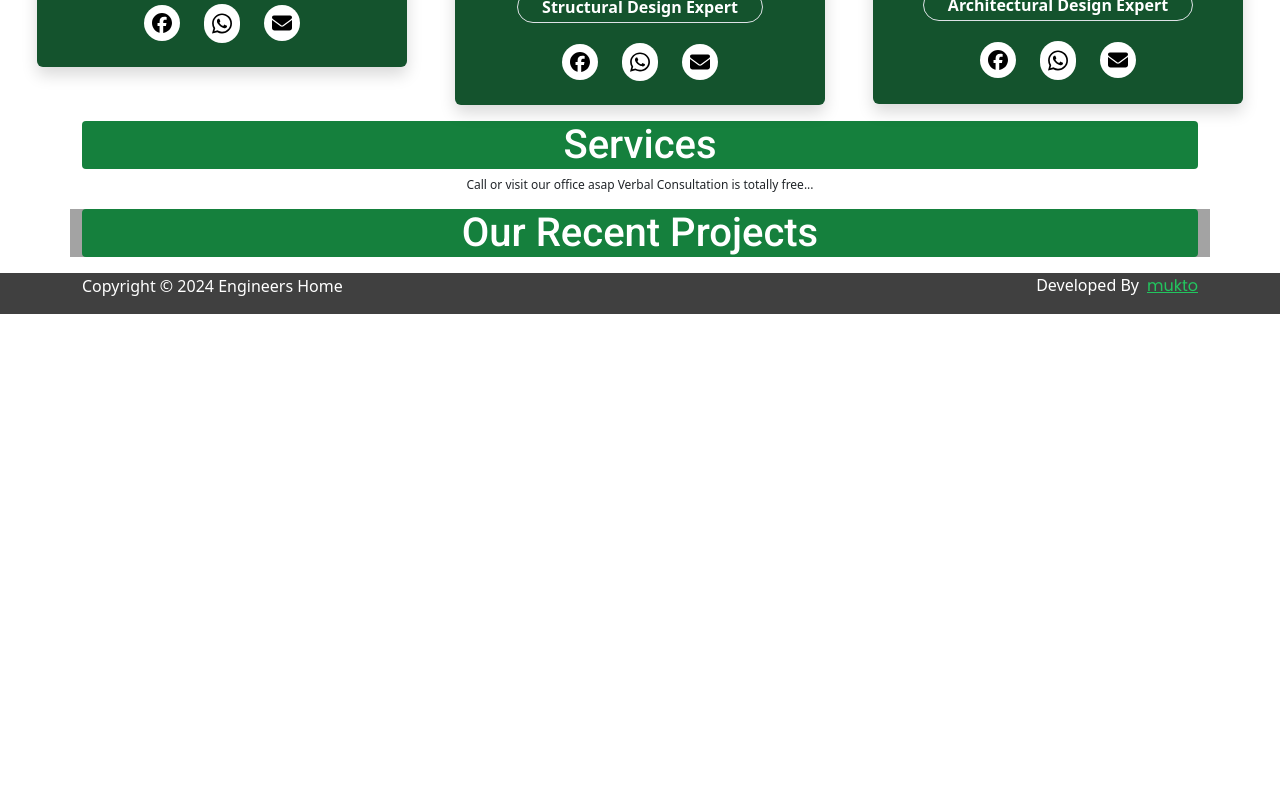
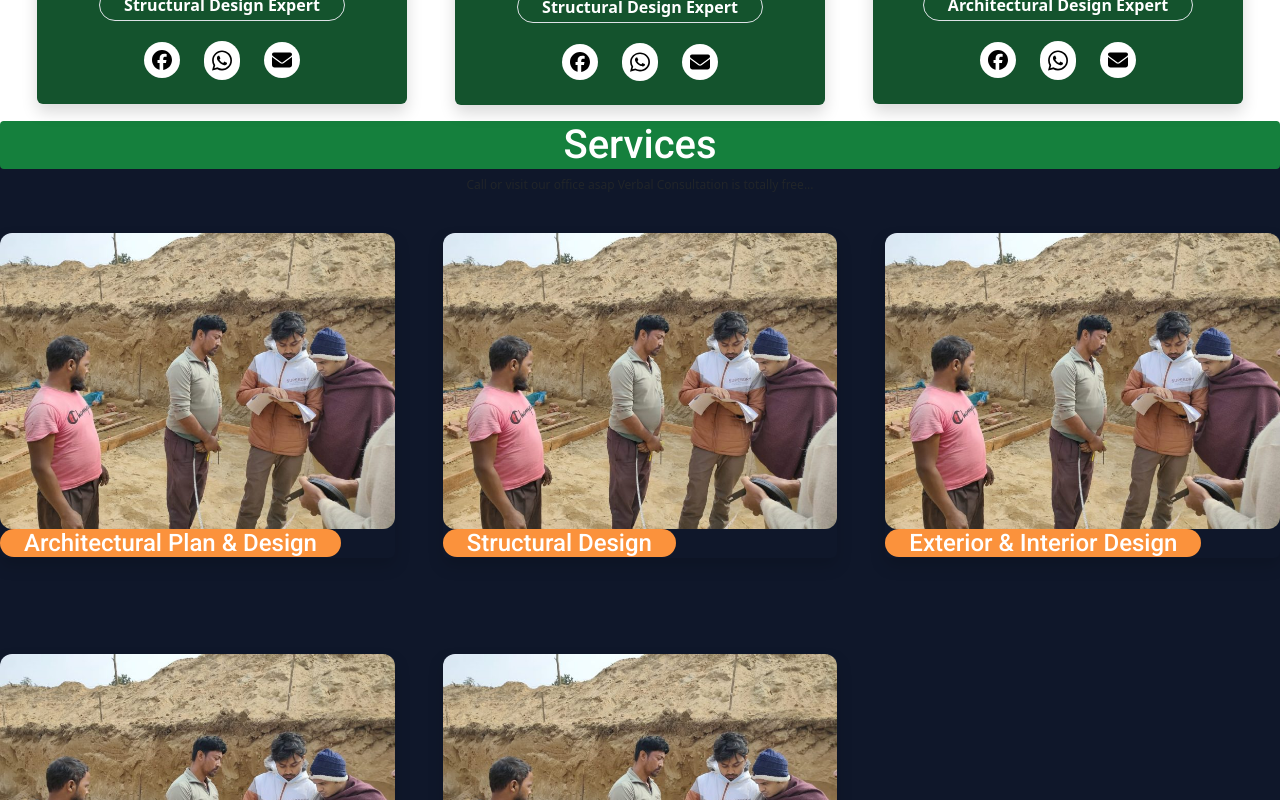
Before and after one commit to ashiful2002/engineershome, a React (Vite) app: page / in a window 1280 px wide. Shown: the part 1700-2500 px from the top of the page. Before the commit the page ends 2014 px from the top, so only its background shows below. Built offline with nearby package versions, Linux system fonts and the light colour scheme.

Commit message:
added different sections

```diff
--- a/src/Components/Section.jsx
+++ b/src/Components/Section.jsx
@@ -1,8 +1,8 @@
 import React from "react";
 
-const Section = ({children, classname, id}) => {
+const Section = ({ children, classname, id }) => {
   return (
-    <div className={`   container mx-auto my-3  ${classname}`} id={id}>
+    <div className={`container mx-auto my-3  ${classname}`} id={id}>
       {children}
     </div>
   );
--- a/src/Constants/Index.js
+++ b/src/Constants/Index.js
@@ -5,6 +5,8 @@ import email from ".././assets/icon/email.svg";
 import eAmim from "../assets/eAlim.jpg";
 import eSelim from "../assets/selimE.png";
 import eRazib from "../assets/eRazib.png";
+
+import service1 from "../assets/service1.jpg";
 
 export const navItems = [
   {
@@ -19,8 +21,13 @@ export const navItems = [
   },
   {
     id: "3",
-    title: "servises",
-    url: "/#servises",
+    title: "services",
+    url: "/#services",
+  },
+  {
+    id: "6",
+    title: "projects",
+    url: "/#projects",
   },
   {
     id: "4",
@@ -130,3 +137,78 @@ export const cardDesc = [
     ],
   },
 ];
+
+export const services = [
+  {
+    id: "0",
+    image: service1,
+    text: "architectural plan & design",
+  },
+  {
+    id: "1",
+    image: service1,
+    text: "structural design",
+  },
+  {
+    id: "2",
+    image: service1,
+    text: "exterior & interior design",
+  },
+  {
+    id: "3",
+    image: service1,
+    text: "Construction management",
+  },
+  {
+    id: "4",
+    image: service1,
+    text: "cost estimation",
+  },
+];
+
+export const projects = [
+  {
+    id: "0",
+    name: "rowmari generel hospital",
+    image: service1,
+    desc: "Architectural & Structural design",
+    url: "#",
+  },
+  {
+    id: "0",
+    name: "rowmari generel hospital",
+    image: service1,
+    desc: "Architectural & Structural design",
+    url: "#",
+  },
+  {
+    id: "0",
+    name: "rowmari generel hospital",
+    image: service1,
+    desc: "Architectural & Structural design",
+    url: "#",
+  },
+];
+
+export const faqs = [
+  {
+    id: "1",
+    question: "question 1",
+    anster: "this is a answer 1 around 50 words this is a answer 1 around 50 wordsthis is a answer 1 around 50 words",
+  },
+  {
+    id: "2",
+    question: "question 2",
+    anster: "this is a answer 2 around 50 words",
+  },
+  {
+    id: "3",
+    question: "question 3",
+    anster: "this is a answer 3 around 50 words",
+  },
+  {
+    id: "4",
+    question: "question 4",
+    anster: "this is a answer 4 around 50 words",
+  },
+];
--- /dev/null
+++ b/src/Layout/Components/Copyright.jsx
@@ -0,0 +1,26 @@
+import React from 'react'
+
+const Copyright = () => {
+    const fullYear = new Date().getFullYear();
+  return (
+    <div>
+      <div className="flex items-center justify-between">
+          <div>
+            <p>
+             Copyright &copy; {fullYear} <a href='#' className='no-underline text-green-600'>Engineers Home</a>
+            </p>
+          </div>
+          <div>
+          <p>
+            Developed By
+            <a href="https://ashiful-islam.vercel.app/" target="_blank" className="ml-2 text-green-500">
+              mukto
+            </a>
+          </p>
+          </div>
+        </div>
+    </div>
+  )
+}
+
+export default Copyright
--- a/src/Layout/Footer.jsx
+++ b/src/Layout/Footer.jsx
@@ -1,23 +1,11 @@
 import React from "react";
+import Copyright from "./Components/Copyright";
 
 const Footer = () => {
-  const fullYear = new Date().getFullYear();
   return (
     <div className="bg-neutral-700 text-white">
       <div className="container mx-auto">
-        <div className="flex items-center justify-between">
-          <div>
-            <p>
-             Copyright &copy; {fullYear} <span>Engineers Home</span>
-            </p>
-          </div>
-          <p>
-            Developed By
-            <a href="https://ashiful-islam.vercel.app/" target="_blank" className="ml-2 text-green-500">
-              mukto
-            </a>
-          </p>
-        </div>
+        <Copyright />
       </div>
     </div>
   );
--- a/src/pages/Home.jsx
+++ b/src/pages/Home.jsx
@@ -4,6 +4,9 @@ import About from "./Section/About";
 import Engineers from "./Section/Engineers";
 import Services from "./Section/Services";
 import Projects from "./Section/Projects";
+import Impact from "./Section/Impact";
+import FAQ from "./Section/FAQ";
+import Review from "./Section/Review";
 
 const Home = () => {
   return (
@@ -13,6 +16,9 @@ const Home = () => {
       <Engineers />
       <Services />
       <Projects />
+      <Impact />
+      <FAQ />
+      <Review />
     </div>
   );
 };
--- a/src/pages/Section/Engineers.jsx
+++ b/src/pages/Section/Engineers.jsx
@@ -6,7 +6,7 @@ import Card from "../../Components/Card";
 
 const Engineers = () => {
   return (
-    <Section>
+    <Section id="experts">
       <PageTitle heading="our experts" />
       <div className="flex items-start justify-center md:flex-row flex-col gap-5 mt-4">
         {cardDesc.map((item) => (
--- /dev/null
+++ b/src/pages/Section/FAQ.jsx
@@ -0,0 +1,29 @@
+import React from "react";
+import Section from "../../Components/Section";
+import PageTitle from "../../Components/Title/PageTitle";
+import { Accordion } from "react-bootstrap";
+import { faqs } from "../../Constants/Index";
+
+const FAQ = () => {
+  return (
+    <Section>
+      <PageTitle heading="frequently asked questions" />
+      <div>
+        <div>
+        <Accordion>
+          {faqs.map((item) => (
+
+              <Accordion.Item className="my-3 shadow-sm"  key={item.id} eventKey={item.id}>
+                <Accordion.Header className="capitalize ">{item.question}</Accordion.Header>
+                <Accordion.Body className="capitalize">{item.anster}</Accordion.Body>
+              </Accordion.Item>
+
+          ))}
+          </Accordion>
+        </div>
+      </div>
+    </Section>
+  );
+};
+
+export default FAQ;
--- /dev/null
+++ b/src/pages/Section/Impact.jsx
@@ -0,0 +1,13 @@
+import React from 'react'
+import Section from '../../Components/Section'
+import PageTitle from '../../Components/Title/PageTitle'
+
+const Impact = () => {
+  return (
+    <Section>
+      < PageTitle heading="Impact"/>
+    </Section>
+  )
+}
+
+export default Impact
--- a/src/pages/Section/Projects.jsx
+++ b/src/pages/Section/Projects.jsx
@@ -1,13 +1,31 @@
-import React from 'react'
-import Section from '../../Components/Section'
-import PageTitle from '../../Components/Title/PageTitle'
+import React from "react";
+import Section from "../../Components/Section";
+import PageTitle from "../../Components/Title/PageTitle";
+import { projects } from "../../Constants/Index";
 
 const Projects = () => {
   return (
-    <Section classname="bg-neutral-400">
-       < PageTitle heading=" Our Recent Projects"/>
+    <Section classname="" id="projects">
+      <PageTitle heading="Explore Our Recent Projects" />
+      <div>
+        <div>
+          <div>
+            {projects.map((item) => (
+              <div key={item.id} className="bg-neutral-500 rounded my-3">
+                <div>
+                  <img src={item.image} alt={item.name} className="" />
+                </div>
+                <div className="p-2 ">
+                  <h4 className="capitalize text-neutral-800">{item.name}</h4>
+                  <p>{item.desc}</p>
+                </div>
+              </div>
+            ))}
+          </div>
+        </div>
+      </div>
     </Section>
-  )
-}
+  );
+};
 
-export default Projects
+export default Projects;
--- /dev/null
+++ b/src/pages/Section/Review.jsx
@@ -0,0 +1,13 @@
+import React from "react";
+import Section from "../../Components/Section";
+import PageTitle from "../../Components/Title/PageTitle";
+
+const Review = () => {
+  return (
+    <Section id="testimonials">
+      <PageTitle heading="Our Client's Reviews" />
+    </Section>
+  );
+};
+
+export default Review;
--- a/src/pages/Section/Services.jsx
+++ b/src/pages/Section/Services.jsx
@@ -1,21 +1,39 @@
 import React from "react";
 import Section from "../../Components/Section";
 import PageTitle from "../../Components/Title/PageTitle";
+import image from "../../assets/eRazib.png";
+import { services } from "../../Constants/Index";
 
 const Services = () => {
   return (
-    <Section>
-      <PageTitle heading="Services" />
-      <div>
-        <p className="text-xs text-center">Call or visit our office asap
-        Verbal Consultation is totally free...</p>
+    <div className="bg-slate-900 rounded">
+      <div id="services">
+        <PageTitle heading="Services" />
         <div>
-            <div>
-
+          <p className="text-xs text-center">
+            Call or visit our office asap Verbal Consultation is totally free...
+          </p>
+          <div>
+            <div className="mx-auto grid grid-cols-1 md:grid-cols-3 gap-5">
+              {services.map((item) => (
+                <div id={item.id} className="my-4  shadow rounded">
+                  <div>
+                    <img
+                      src={item.image}
+                      alt="image"
+                      className="rounded-xl   "
+                    />
+                  </div>
+                  <h4 className="inline  bg-orange-400 text-white capitalize rounded-full px-4 ">
+                    {item.text}
+                  </h4>
+                </div>
+              ))}
             </div>
+          </div>
         </div>
       </div>
-    </Section>
+    </div>
   );
 };
 
```
Also changed, not shown: src/assets/eAlim.jpg, src/assets/service1.jpg (added).
